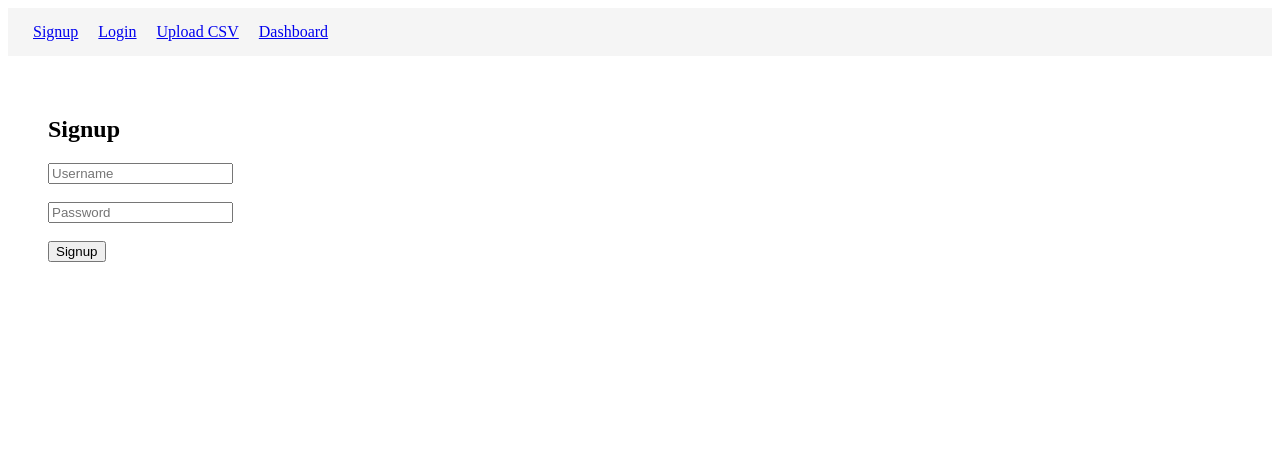
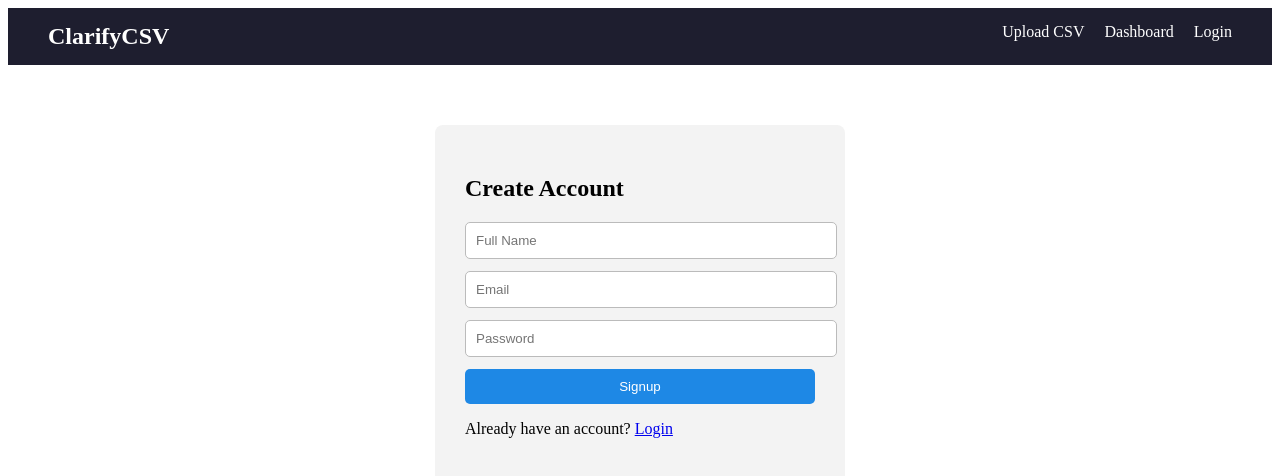
Before and after one commit to Gaurikapare/clarifycsv-frontend, a React (Create React App) app: page / in a window 1280 px wide. Shown: the top 476 px of the page. Built offline with nearby package versions, Linux system fonts and the light colour scheme.

Commit message:
UI Updated

```diff
--- a/src/Dashboard.jsx
+++ b/src/Dashboard.jsx
@@ -1,35 +1,31 @@
-import React, { useEffect } from "react";
-import { useLocation } from "react-router-dom";
 
-function Dashboard() {
-  const location = useLocation();
-  const result = location.state?.result;
 
-  useEffect(() => {
-    if (!result) {
-      window.location.href = "/upload";
-    }
-  }, [result]);
+import React from "react";
 
-  if (!result) return <div>Loading...</div>;
-
+const Dashboard = () => {
   return (
-    <div style={{ padding: 20 }}>
+    <div style={{ padding: "20px" }}>
       <h2>Dashboard</h2>
 
-      <h3>Summary</h3>
-      <p>Missing Values: {result.missing_values.length}</p>
-      <p>Duplicates: {result.duplicates.length}</p>
-      <p>Invalid Emails: {result.invalid_emails.length}</p>
-      <p>Invalid Phones: {result.invalid_phones.length}</p>
+      <p>Total Cleaned Files: 0</p>
+      <p>Last Upload: None</p>
+      <p>Status: Ready</p>
 
-      <h3>AI Cleaning Suggestions</h3>
-      <pre>{JSON.stringify(result.ai_suggestions, null, 2)}</pre>
-
-      <h3>Preview</h3>
-      <pre>{JSON.stringify(result.preview, null, 2)}</pre>
+      <a href="/upload" style={styles.btn}>
+        Upload New CSV
+      </a>
     </div>
   );
-}
+};
+
+const styles = {
+  btn: {
+    padding: "10px 20px",
+    background: "#4CAF50",
+    color: "white",
+    textDecoration: "none",
+    borderRadius: "5px",
+  },
+};
 
 export default Dashboard;
--- a/src/Login.jsx
+++ b/src/Login.jsx
@@ -1,45 +1,71 @@
 import React, { useState } from "react";
-import axios from "axios";
+import { useNavigate } from "react-router-dom";
 
-function Login() {
-  const [username, setUsername] = useState("");
-  const [password, setPassword] = useState("");
-  const [msg, setMsg] = useState("");
+const Login = () => {
+  const [email, setEmail] = useState("");
+  const [pass, setPass] = useState("");
+  const navigate = useNavigate();
 
-  const handleLogin = async () => {
-    try {
-      const res = await axios.post("http://127.0.0.1:8000/login", {
-        username,
-        password,
-      });
-
-      setMsg(res.data.message);
-    } catch (err) {
-      setMsg(err.response?.data?.detail || "Login failed");
+  const loginUser = () => {
+    if (email === "" || pass === "") {
+      alert("Please enter email & password!");
+      return;
     }
+    navigate("/dashboard");
   };
 
   return (
-    <div style={{ padding: 40 }}>
+    <div style={styles.container}>
       <h2>Login</h2>
 
       <input
-        type="text"
-        placeholder="Username"
-        onChange={(e) => setUsername(e.target.value)}
-      /><br /><br />
-
+        style={styles.input}
+        type="email"
+        placeholder="Email"
+        onChange={(e) => setEmail(e.target.value)}
+      />
       <input
+        style={styles.input}
         type="password"
         placeholder="Password"
-        onChange={(e) => setPassword(e.target.value)}
-      /><br /><br />
+        onChange={(e) => setPass(e.target.value)}
+      />
 
-      <button onClick={handleLogin}>Login</button>
+      <button style={styles.btn} onClick={loginUser}>
+        Login
+      </button>
 
-      <p>{msg}</p>
+      <p>
+        Don't have an account? <a href="/signup">Signup</a>
+      </p>
     </div>
   );
-}
+};
+
+const styles = {
+  container: {
+    width: "350px",
+    margin: "60px auto",
+    padding: "30px",
+    borderRadius: "8px",
+    background: "#f3f3f3"
+  },
+  input: {
+    width: "100%",
+    padding: "10px",
+    marginBottom: "12px",
+    borderRadius: "5px",
+    border: "1px solid #bbb",
+  },
+  btn: {
+    width: "100%",
+    padding: "10px",
+    background: "#4CAF50",
+    color: "#fff",
+    border: "none",
+    borderRadius: "5px",
+    cursor: "pointer",
+  }
+};
 
 export default Login;
--- a/src/Navbar.jsx
+++ b/src/Navbar.jsx
@@ -1,15 +1,30 @@
 import React from "react";
 import { Link } from "react-router-dom";
 
-function Navbar() {
+const Navbar = () => {
   return (
-    <nav style={{ padding: "15px", background: "#f5f5f5" }}>
-      <Link style={{ margin: "10px" }} to="/">Signup</Link>
-      <Link style={{ margin: "10px" }} to="/login">Login</Link>
-      <Link style={{ margin: "10px" }} to="/upload">Upload CSV</Link>
-      <Link style={{ margin: "10px" }} to="/dashboard">Dashboard</Link>
+    <nav style={styles.nav}>
+      <h2 style={styles.logo}>ClarifyCSV</h2>
+      <div style={styles.links}>
+        <Link style={styles.link} to="/upload">Upload CSV</Link>
+        <Link style={styles.link} to="/dashboard">Dashboard</Link>
+        <Link style={styles.link} to="/">Login</Link>
+      </div>
     </nav>
   );
-}
+};
+
+const styles = {
+  nav: {
+    display: "flex",
+    justifyContent: "space-between",
+    padding: "15px 40px",
+    background: "#1e1e2f",
+    color: "white",
+  },
+  logo: { margin: 0 },
+  links: { display: "flex", gap: "20px" },
+  link: { color: "#fff", textDecoration: "none", fontSize: "16px" },
+};
 
 export default Navbar;
--- a/src/Signup.jsx
+++ b/src/Signup.jsx
@@ -1,45 +1,61 @@
 import React, { useState } from "react";
-import axios from "axios";
 
-function Signup() {
-  const [username, setUsername] = useState("");
-  const [password, setPassword] = useState("");
-  const [msg, setMsg] = useState("");
+const Signup = () => {
+  const [name, setName] = useState("");
 
-  const handleSignup = async () => {
-    try {
-      const res = await axios.post("http://127.0.0.1:8000/signup", {
-        username,
-        password,
-      });
-
-      setMsg(res.data.message);
-    } catch (err) {
-      setMsg(err.response?.data?.detail || "Signup failed");
-    }
+  const submitForm = () => {
+    alert("Signup successful!");
   };
 
   return (
-    <div style={{ padding: 40 }}>
-      <h2>Signup</h2>
+    <div style={styles.container}>
+      <h2>Create Account</h2>
 
       <input
+        style={styles.input}
         type="text"
-        placeholder="Username"
-        onChange={(e) => setUsername(e.target.value)}
-      /><br /><br />
+        placeholder="Full Name"
+        onChange={(e) => setName(e.target.value)}
+      />
 
-      <input
-        type="password"
-        placeholder="Password"
-        onChange={(e) => setPassword(e.target.value)}
-      /><br /><br />
+      <input style={styles.input} type="email" placeholder="Email" />
+      <input style={styles.input} type="password" placeholder="Password" />
 
-      <button onClick={handleSignup}>Signup</button>
+      <button style={styles.btn} onClick={submitForm}>
+        Signup
+      </button>
 
-      <p>{msg}</p>
+      <p>
+        Already have an account? <a href="/">Login</a>
+      </p>
     </div>
   );
-}
+};
+
+const styles = {
+  container: {
+    width: "350px",
+    margin: "60px auto",
+    padding: "30px",
+    borderRadius: "8px",
+    background: "#f3f3f3"
+  },
+  input: {
+    width: "100%",
+    padding: "10px",
+    marginBottom: "12px",
+    borderRadius: "5px",
+    border: "1px solid #bbb",
+  },
+  btn: {
+    width: "100%",
+    padding: "10px",
+    background: "#1e88e5",
+    color: "#fff",
+    border: "none",
+    borderRadius: "5px",
+    cursor: "pointer",
+  }
+};
 
 export default Signup;
```
Also changed, not shown: src/CleanResults.jsx (+20 -0 lines).
